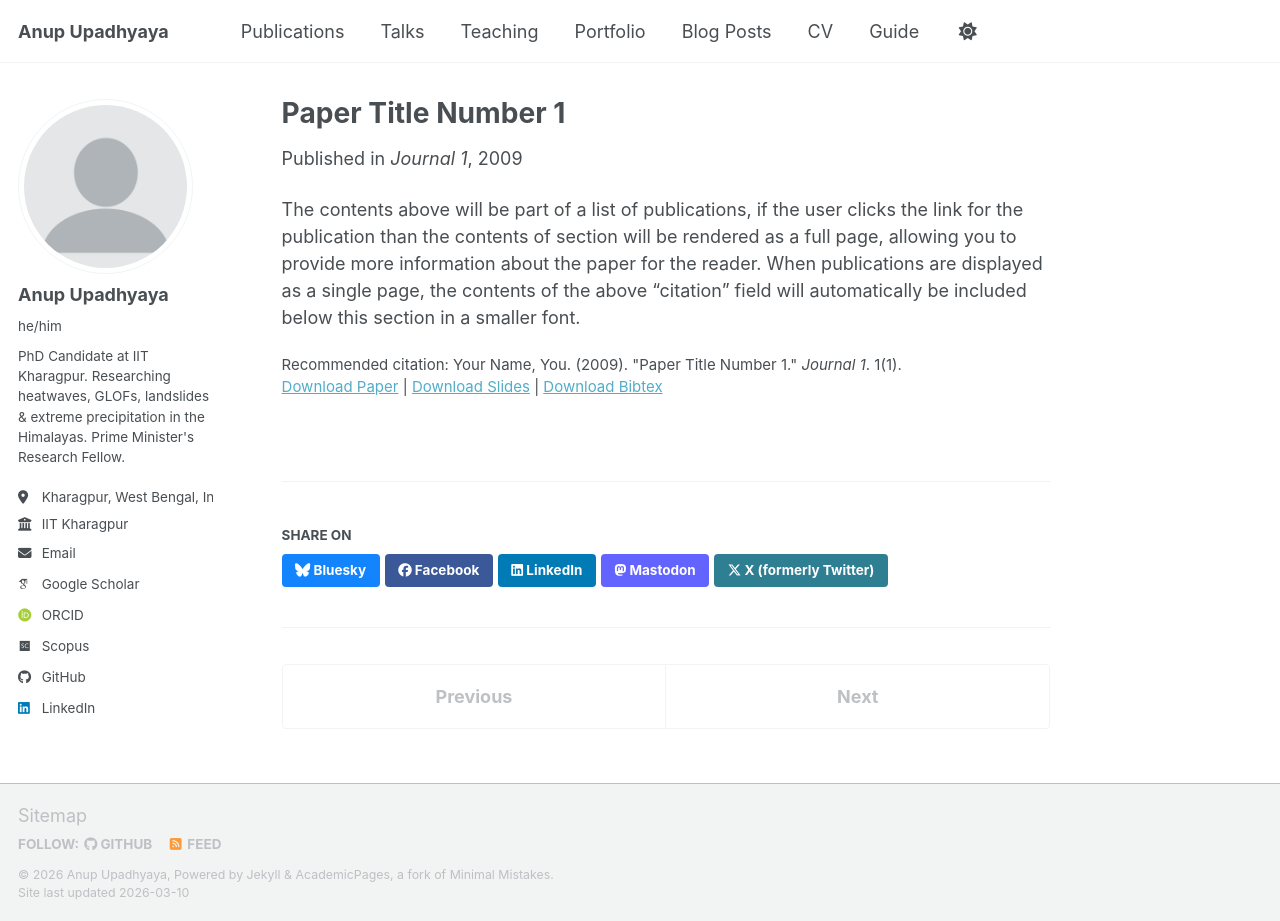
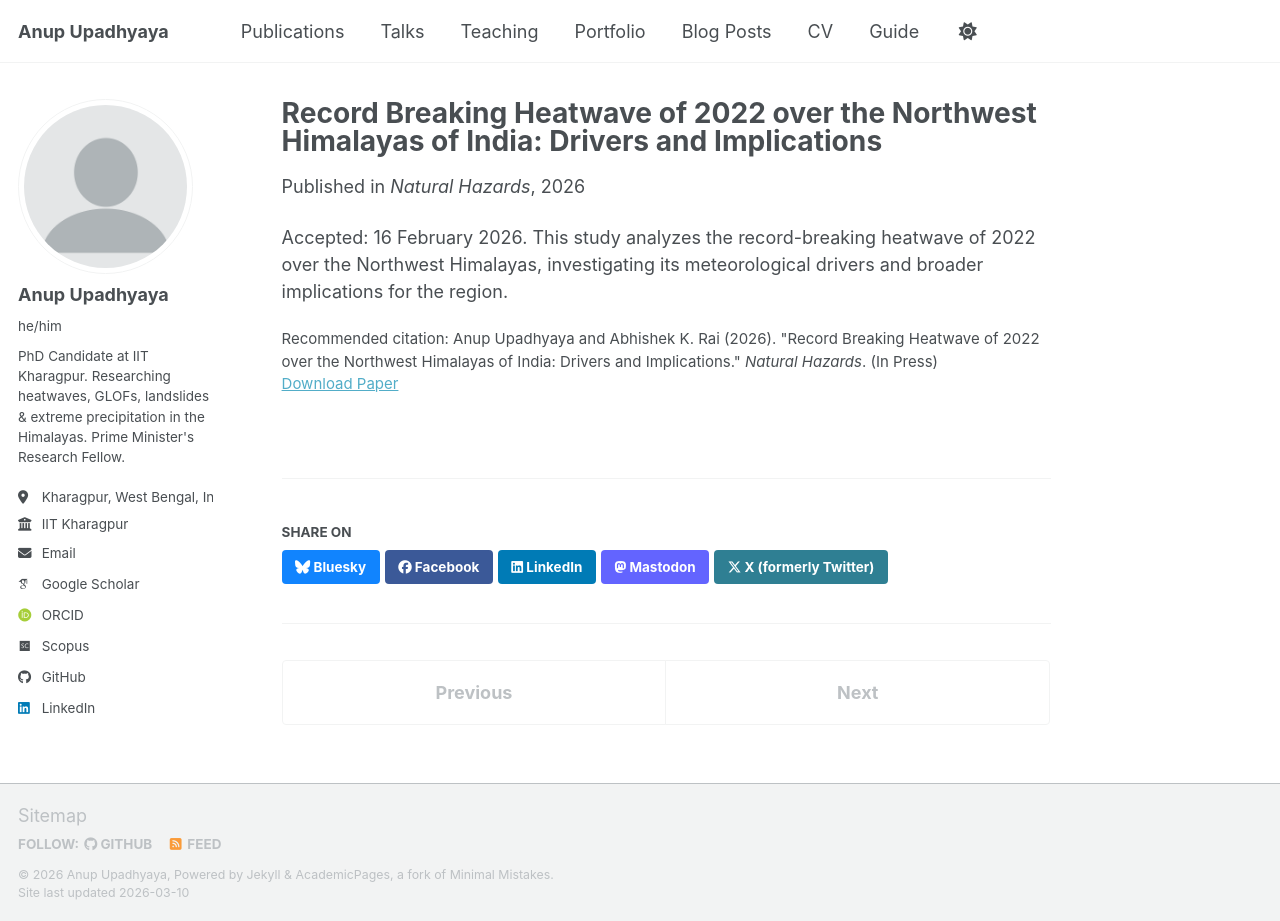
Before and after one commit to anupupadhyaya/anupupadhyaya.github.io, a Jekyll site: the page built from _publications/2009-10-01-paper-title-number-1.md, in a window 1280 px wide and 921 px high. Built offline with Jekyll 4.4.1, drawn with Linux system fonts in a browser that asks for light colours; some web fonts are replaced; a script bundle is joined from its source files by our own code; library files that are not in the unit come from our copies.

Commit message:
Update 2009-10-01-paper-title-number-1.md

```diff
--- a/_publications/2009-10-01-paper-title-number-1.md
+++ b/_publications/2009-10-01-paper-title-number-1.md
@@ -1,14 +1,13 @@
 ---
-title: "Paper Title Number 1"
+title: "Record Breaking Heatwave of 2022 over the Northwest Himalayas of India: Drivers and Implications"
 collection: publications
 category: manuscripts
-permalink: /publication/2009-10-01-paper-title-number-1
-excerpt: 'This paper is about the number 1. The number 2 is left for future work.'
-date: 2009-10-01
-venue: 'Journal 1'
-slidesurl: 'https://academicpages.github.io/files/slides1.pdf'
-paperurl: 'https://academicpages.github.io/files/paper1.pdf'
-bibtexurl: 'https://academicpages.github.io/files/bibtex1.bib'
-citation: 'Your Name, You. (2009). &quot;Paper Title Number 1.&quot; <i>Journal 1</i>. 1(1).'
+permalink: /publication/2026-heatwave-2022-nw-himalayas
+excerpt: 'Analysis of the unprecedented 2022 heatwave over the Northwest Himalayas, examining its drivers and implications.'
+date: 2026-02-16
+venue: 'Natural Hazards'
+status: 'In Press'
+paperurl: ''
+citation: 'Anup Upadhyaya and Abhishek K. Rai (2026). &quot;Record Breaking Heatwave of 2022 over the Northwest Himalayas of India: Drivers and Implications.&quot; <i>Natural Hazards</i>. (In Press)'
 ---
-The contents above will be part of a list of publications, if the user clicks the link for the publication than the contents of section will be rendered as a full page, allowing you to provide more information about the paper for the reader. When publications are displayed as a single page, the contents of the above "citation" field will automatically be included below this section in a smaller font.
+Accepted: 16 February 2026. This study analyzes the record-breaking heatwave of 2022 over the Northwest Himalayas, investigating its meteorological drivers and broader implications for the region.
```
